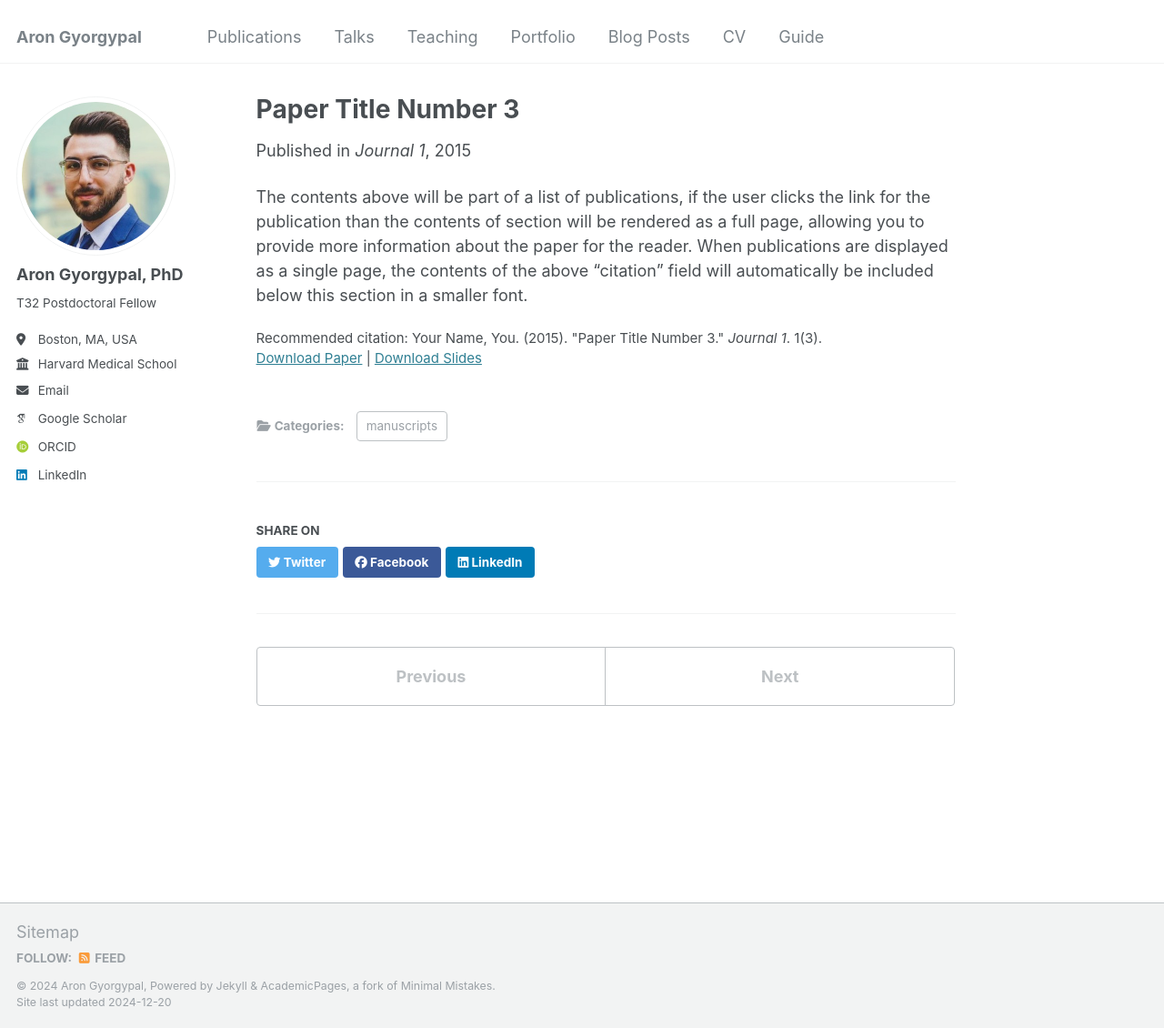
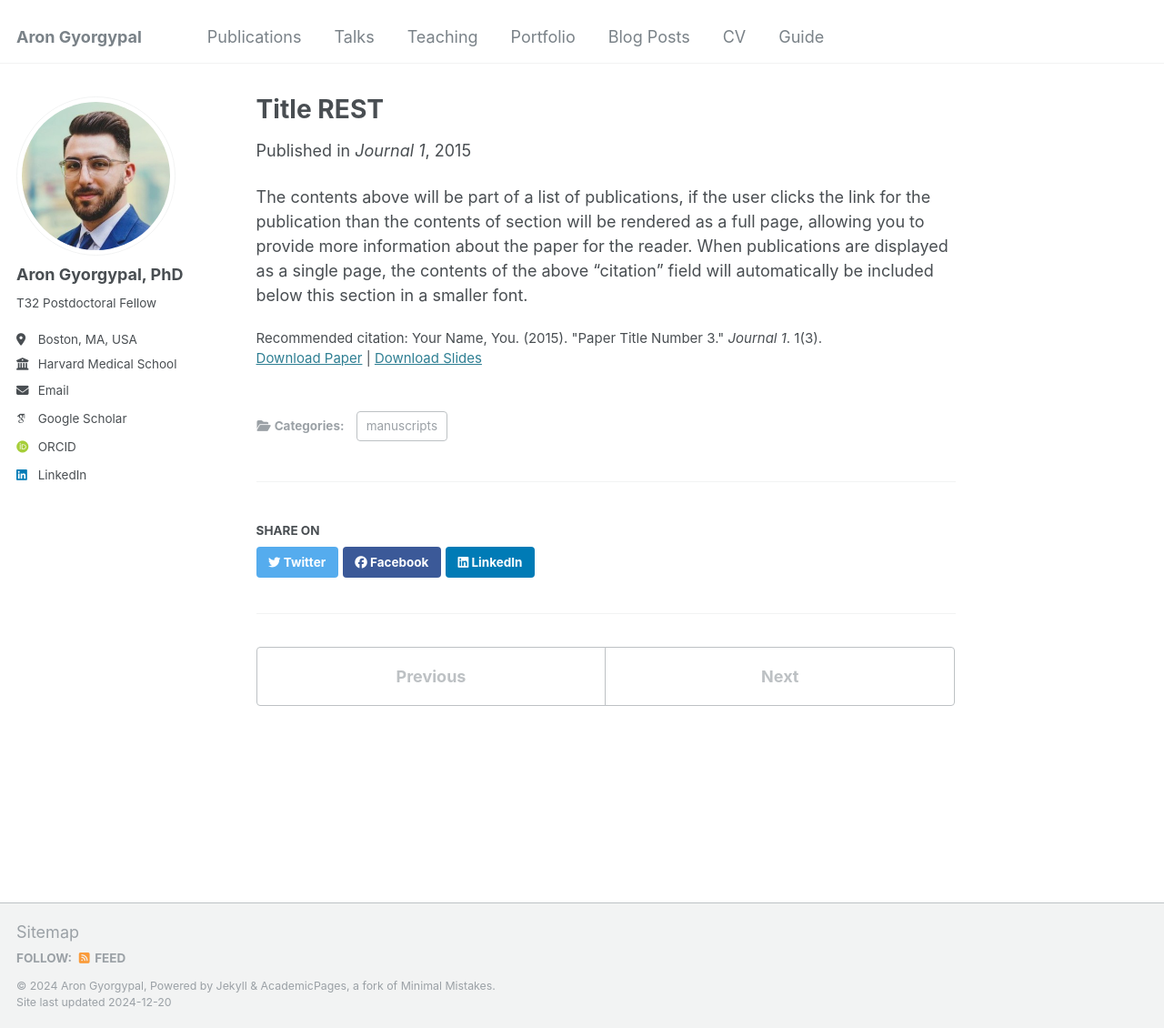
Before and after one commit to AGyorgypal/AGyorgypal.github.io, a Jekyll site: the page built from _publications/2025-10-01-paper-title-number-3.md, in a window 1280 px wide and 1130 px high. Shown: the whole window at 91% size. Built offline with Jekyll 4.4.1, drawn with Linux system fonts in a browser that asks for light colours; some web fonts are replaced.

Commit message:
Update 2025-10-01-paper-title-number-3.md

```diff
--- a/_publications/2025-10-01-paper-title-number-3.md
+++ b/_publications/2025-10-01-paper-title-number-3.md
@@ -1,5 +1,5 @@
 ---
-title: "Paper Title Number 3"
+title: "Title REST"
 collection: publications
 category: manuscripts
 permalink: /publication/2015-10-01-paper-title-number-3
```
